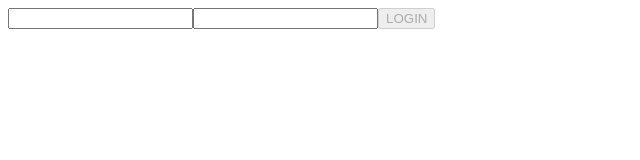
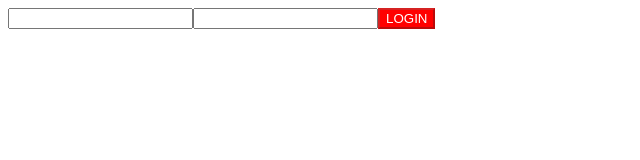
Before and after one commit to jbiasella/react-exercises, a React (Create React App) app in the folder my-app/: page / in a window 1280 px wide. Shown: the top 160 px of the page, without its empty margins (0-640 px from the left). Built offline with nearby package versions, Linux system fonts and the light colour scheme.

Commit message:
Update forms 03 with style

```diff
--- a/my-app/src/App.js
+++ b/my-app/src/App.js
@@ -6,7 +6,6 @@
     render(){
         return (
             <div>
-
                 <Login/>
             </div>
         )
--- a/my-app/src/forms-03.js
+++ b/my-app/src/forms-03.js
@@ -25,6 +25,11 @@
 
 
     render(){
+
+        const buttonStyle ={
+            backgroundColor: this.state.password.length < 8 ? "red" : "green",
+            color: "white"
+        }
         return(
             <div>
 
@@ -32,7 +37,7 @@
                     <input name="username" type ='text' value={this.state.username} onChange={this.handleInputChange}/>
                     <input name="password" type='password' value={this.state.password} onChange={this.handleInputChange}/>
 
-                    <button disabled = {!this.state.compiled}>LOGIN</button>
+                    <button disabled = {!this.state.compiled} style={buttonStyle}>LOGIN</button>
 
                 </div>
 
--- a/my-app/src/index.js
+++ b/my-app/src/index.js
@@ -1,6 +1,7 @@
 import React from "react";
 import {createRoot} from "react-dom/client"
 import App from "./App";
+
 
 const root = createRoot(document.getElementById("root"))
 
```
